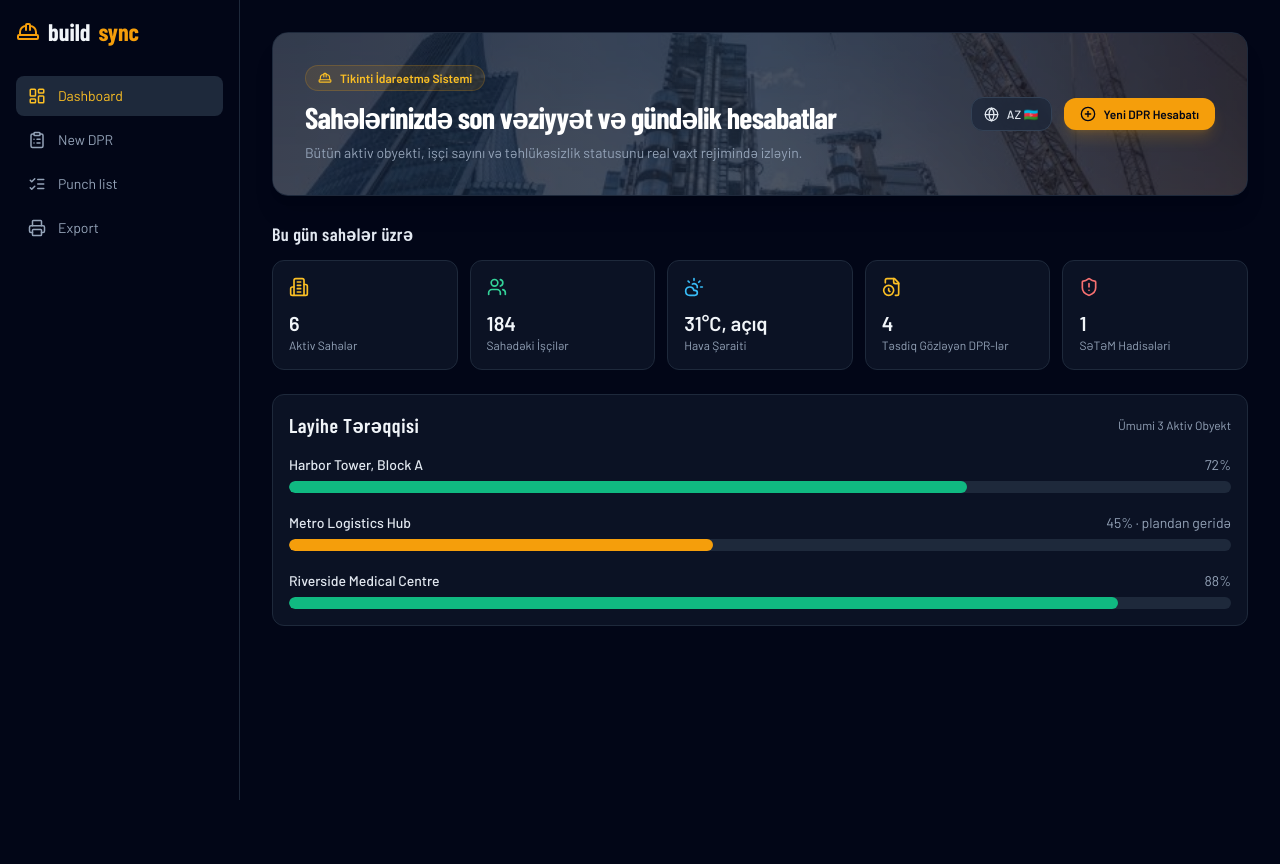
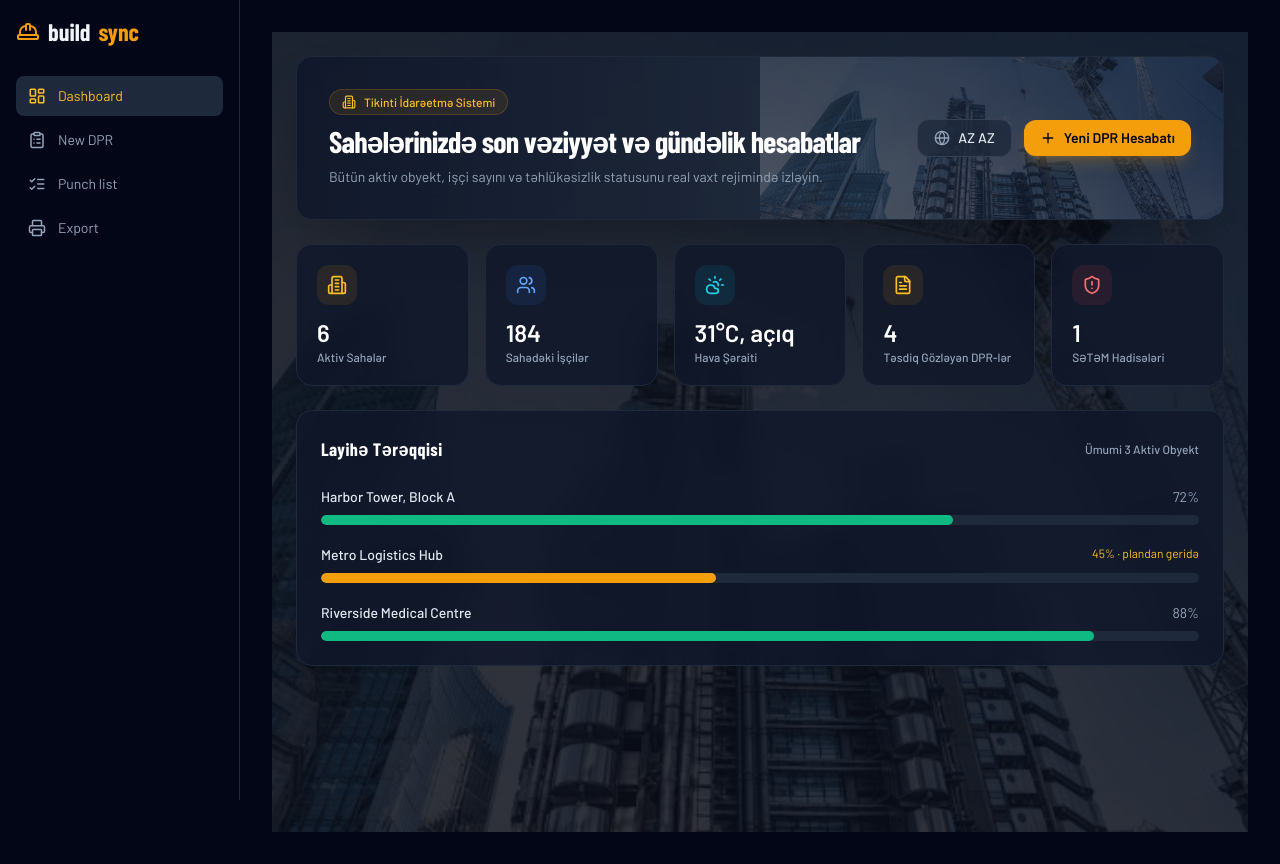
Before and after one commit to soki001/bakuwork, a Next.js app: page / in a window 1280 px wide. Before the commit the page ends 800 px from the top, so only its background shows below. Built offline with nearby package versions, Linux system fonts and the light colour scheme.

Commit message:
Update page.tsx

```diff
--- a/app/page.tsx
+++ b/app/page.tsx
@@ -1,130 +1,151 @@
-"use client";
-import { useState } from "react";
-import { motion } from "framer-motion";
+'use client';
+
+import React from 'react';
 import {
   Building2,
   Users,
   CloudSun,
-  FileClock,
+  FileText,
   ShieldAlert,
-  Globe,
-  PlusCircle,
-  HardHat,
-  ArrowRight,
-} from "lucide-react";
-import { Card } from "@/components/ui";
-import { projects } from "@/lib/data";
-import { translations } from "@/lib/translations";
+  Plus,
+  Globe
+} from 'lucide-react';
 
 export default function Dashboard() {
-  const [lang, setLang] = useState<"az" | "en">("az");
-  const t = translations[lang];
+  return (
+    <div className="min-h-screen bg-[#0b0f19] text-white relative overflow-hidden p-6">
 
-  const kpis = [
-    { l: t.activeSites, v: "6", i: Building2, c: "text-amber-400" },
-    { l: t.workersOnSite, v: "184", i: Users, c: "text-emerald-400" },
-    { l: t.weather, v: "31°C, açıq", i: CloudSun, c: "text-sky-400" },
-    { l: t.dprAwaitingApproval, v: "4", i: FileClock, c: "text-amber-400" },
-    { l: t.safetyIncidents, v: "1", i: ShieldAlert, c: "text-red-400" },
-  ];
+      {/* BÜTÜN EKRAN ARXA FON ŞƏKLİ */}
+      <div className="absolute inset-0 opacity-15 pointer-events-none bg-[url('/insaat.11.jfif')] bg-cover bg-center z-0" />
 
-  return (
-    <div className="space-y-6">
-      {/* 🚀 1. İnşaat Karşılama Banneri (Hero Section) */}
-      <motion.div
-        initial={{ opacity: 0, y: -15 }}
-        animate={{ opacity: 1, y: 0 }}
-        transition={{ duration: 0.6 }}
-        className="relative overflow-hidden rounded-2xl bg-gradient-to-r from-slate-900 via-slate-800 to-amber-950/40 p-6 md:p-8 border border-slate-800 shadow-xl"
-      >
-        {/* Arxa plan inşaat silueti overlay */}
-        <div className="absolute inset-0 opacity-20 pointer-events-none bg-[url('/insaat.11.jfif')] bg-cover bg-center" />
+      {/* ƏSAS İÇƏRİK */}
+      <div className="relative z-10 max-w-7xl mx-auto space-y-6">
 
-        <div className="relative z-10 flex flex-col md:flex-row md:items-center justify-between gap-6">
-          <div className="space-y-2 max-w-xl">
-            <div className="inline-flex items-center gap-2 rounded-full bg-amber-500/10 px-3 py-1 text-xs font-semibold text-amber-400 border border-amber-500/20">
-              <HardHat size={14} />
-              <span>Tikinti İdarəetmə Sistemi</span>
+        {/* Hero Banner */}
+        <div className="relative overflow-hidden rounded-2xl bg-gradient-to-r from-slate-900/90 via-slate-800/80 to-slate-900/90 border border-slate-800 p-8 shadow-2xl backdrop-blur-md">
+          <div className="absolute right-0 top-0 bottom-0 w-1/2 opacity-20 pointer-events-none bg-[url('/insaat.11.jfif')] bg-cover bg-center" />
+
+          <div className="relative z-10 flex flex-col md:flex-row justify-between items-start md:items-center gap-6">
+            <div className="space-y-2">
+              <div className="inline-flex items-center gap-2 px-3 py-1 rounded-full bg-amber-500/10 border border-amber-500/20 text-amber-400 text-xs font-medium">
+                <Building2 className="w-3.5 h-3.5" />
+                Tikinti İdarəetmə Sistemi
+              </div>
+              <h1 className="text-2xl md:text-3xl font-bold tracking-tight text-white">
+                Sahələrinizdə son vəziyyət və gündəlik hesabatlar
+              </h1>
+              <p className="text-slate-400 text-sm max-w-xl">
+                Bütün aktiv obyekt, işçi sayını və təhlükəsizlik statusunu real vaxt rejimində izləyin.
+              </p>
             </div>
-            <h1 className="text-2xl md:text-3xl font-bold tracking-tight text-white">
-              Sahələrinizdə son vəziyyət və gündəlik hesabatlar
-            </h1>
-            <p className="text-sm text-slate-400">
-              Bütün aktiv obyekti, işçi sayını və təhlükəsizlik statusunu real vaxt rejimində izləyin.
-            </p>
+
+            <div className="flex items-center gap-3">
+              <button className="flex items-center gap-2 px-4 py-2 rounded-xl bg-slate-800/80 hover:bg-slate-700/80 border border-slate-700 text-slate-200 text-sm font-medium transition-all">
+                <Globe className="w-4 h-4 text-slate-400" />
+                AZ AZ
+              </button>
+              <button className="flex items-center gap-2 px-4 py-2 rounded-xl bg-amber-500 hover:bg-amber-400 text-slate-950 font-semibold text-sm transition-all shadow-lg shadow-amber-500/20">
+                <Plus className="w-4 h-4" />
+                Yeni DPR Hesabatı
+              </button>
+            </div>
+          </div>
+        </div>
+
+        {/* KPI Kartları */}
+        <div className="grid grid-cols-1 sm:grid-cols-2 lg:grid-cols-5 gap-4">
+          <div className="bg-slate-900/80 border border-slate-800 rounded-2xl p-5 backdrop-blur-md space-y-3">
+            <div className="w-10 h-10 rounded-xl bg-amber-500/10 flex items-center justify-center text-amber-400">
+              <Building2 className="w-5 h-5" />
+            </div>
+            <div>
+              <div className="text-2xl font-bold text-white">6</div>
+              <div className="text-xs text-slate-400 font-medium">Aktiv Sahələr</div>
+            </div>
           </div>
 
-          {/* Sürətli Əməliyyat Düymələri və Dil Keçidi */}
-          <div className="flex flex-wrap items-center gap-3">
-            <button
-              onClick={() => setLang(lang === "az" ? "en" : "az")}
-              className="flex items-center gap-2 rounded-xl bg-slate-800/80 backdrop-blur px-3 py-2 text-xs font-medium text-slate-200 border border-slate-700 hover:bg-slate-700 transition"
-            >
-              <Globe size={15} />
-              <span>{lang === "az" ? "AZ 🇦🇿" : "EN 🇬🇧"}</span>
-            </button>
+          <div className="bg-slate-900/80 border border-slate-800 rounded-2xl p-5 backdrop-blur-md space-y-3">
+            <div className="w-10 h-10 rounded-xl bg-blue-500/10 flex items-center justify-center text-blue-400">
+              <Users className="w-5 h-5" />
+            </div>
+            <div>
+              <div className="text-2xl font-bold text-white">184</div>
+              <div className="text-xs text-slate-400 font-medium">Sahədəki İşçilər</div>
+            </div>
+          </div>
 
-            <a
-              href="/dpr"
-              className="flex items-center gap-2 rounded-xl bg-amber-500 px-4 py-2 text-xs font-semibold text-slate-950 hover:bg-amber-400 transition shadow-lg shadow-amber-500/20"
-            >
-              <PlusCircle size={16} />
-              <span>Yeni DPR Hesabatı</span>
-            </a>
+          <div className="bg-slate-900/80 border border-slate-800 rounded-2xl p-5 backdrop-blur-md space-y-3">
+            <div className="w-10 h-10 rounded-xl bg-cyan-500/10 flex items-center justify-center text-cyan-400">
+              <CloudSun className="w-5 h-5" />
+            </div>
+            <div>
+              <div className="text-2xl font-bold text-white">31°C, açıq</div>
+              <div className="text-xs text-slate-400 font-medium">Hava Şəraiti</div>
+            </div>
+          </div>
+
+          <div className="bg-slate-900/80 border border-slate-800 rounded-2xl p-5 backdrop-blur-md space-y-3">
+            <div className="w-10 h-10 rounded-xl bg-amber-500/10 flex items-center justify-center text-amber-400">
+              <FileText className="w-5 h-5" />
+            </div>
+            <div>
+              <div className="text-2xl font-bold text-white">4</div>
+              <div className="text-xs text-slate-400 font-medium">Təsdiq Gözləyən DPR-lər</div>
+            </div>
+          </div>
+
+          <div className="bg-slate-900/80 border border-slate-800 rounded-2xl p-5 backdrop-blur-md space-y-3">
+            <div className="w-10 h-10 rounded-xl bg-red-500/10 flex items-center justify-center text-red-400">
+              <ShieldAlert className="w-5 h-5" />
+            </div>
+            <div>
+              <div className="text-2xl font-bold text-white">1</div>
+              <div className="text-xs text-slate-400 font-medium">SƏTƏM Hadisələri</div>
+            </div>
           </div>
         </div>
-      </motion.div>
 
-      {/* 📊 2. KPI Kartları */}
-      <div>
-        <h2 className="text-lg font-semibold text-slate-200 mb-3">{t.todayAcrossSites}</h2>
-        <motion.div
-          className="grid grid-cols-2 gap-3 lg:grid-cols-5"
-          initial="h"
-          animate="s"
-          variants={{ s: { transition: { staggerChildren: 0.07 } } }}
-        >
-          {kpis.map((k) => (
-            <motion.div key={k.l} variants={{ h: { opacity: 0, y: 10 }, s: { opacity: 1, y: 0 } }}>
-              <Card>
-                <k.i className={k.c} size={20} />
-                <div className="mt-3 text-xl font-semibold">{k.v}</div>
-                <div className="text-xs text-slate-400">{k.l}</div>
-              </Card>
-            </motion.div>
-          ))}
-        </motion.div>
-      </div>
+        {/* Layihə Tərəqqisi */}
+        <div className="bg-slate-900/80 border border-slate-800 rounded-2xl p-6 backdrop-blur-md space-y-6">
+          <div className="flex justify-between items-center">
+            <h2 className="text-lg font-bold text-white">Layihə Tərəqqisi</h2>
+            <span className="text-xs text-slate-400 font-medium">Ümumi 3 Aktiv Obyekt</span>
+          </div>
 
-      {/* 🏗️ 3. Layihə Tərəqqisi */}
-      <Card>
-        <div className="flex items-center justify-between mb-4">
-          <h2 className="text-xl font-semibold">{t.projectProgress}</h2>
-          <span className="text-xs text-slate-400">Ümumi 3 Aktiv Obyekt</span>
-        </div>
-        <div className="space-y-5">
-          {projects.map((p) => (
-            <div key={p.id} title={`${p.name}: ${p.progress}%`} className="group">
-              <div className="mb-1.5 flex justify-between text-sm">
-                <span className="font-medium text-slate-200">{p.name}</span>
-                <span className="text-slate-400">
-                  {p.progress}%{p.delayed && ` · ${t.behindPlan}`}
-                </span>
+          <div className="space-y-5">
+            <div className="space-y-2">
+              <div className="flex justify-between text-sm">
+                <span className="text-slate-200 font-medium">Harbor Tower, Block A</span>
+                <span className="text-slate-400">72%</span>
               </div>
-              <div className="h-3 overflow-hidden rounded-full bg-slate-800">
-                <motion.div
-                  className={`h-full rounded-full transition group-hover:brightness-125 ${
-                    p.delayed ? "bg-amber-500" : "bg-emerald-500"
-                  }`}
-                  initial={{ width: 0 }}
-                  animate={{ width: `${p.progress}%` }}
-                  transition={{ duration: 0.9, ease: "easeOut" }}
-                />
+              <div className="w-full bg-slate-800 h-2.5 rounded-full overflow-hidden">
+                <div className="bg-emerald-500 h-full rounded-full" style={{ width: '72%' }} />
               </div>
             </div>
-          ))}
+
+            <div className="space-y-2">
+              <div className="flex justify-between text-sm">
+                <span className="text-slate-200 font-medium">Metro Logistics Hub</span>
+                <span className="text-amber-400 text-xs">45% · plandan geridə</span>
+              </div>
+              <div className="w-full bg-slate-800 h-2.5 rounded-full overflow-hidden">
+                <div className="bg-amber-500 h-full rounded-full" style={{ width: '45%' }} />
+              </div>
+            </div>
+
+            <div className="space-y-2">
+              <div className="flex justify-between text-sm">
+                <span className="text-slate-200 font-medium">Riverside Medical Centre</span>
+                <span className="text-slate-400">88%</span>
+              </div>
+              <div className="w-full bg-slate-800 h-2.5 rounded-full overflow-hidden">
+                <div className="bg-emerald-500 h-full rounded-full" style={{ width: '88%' }} />
+              </div>
+            </div>
+          </div>
         </div>
-      </Card>
+
+      </div>
     </div>
   );
 }
```
